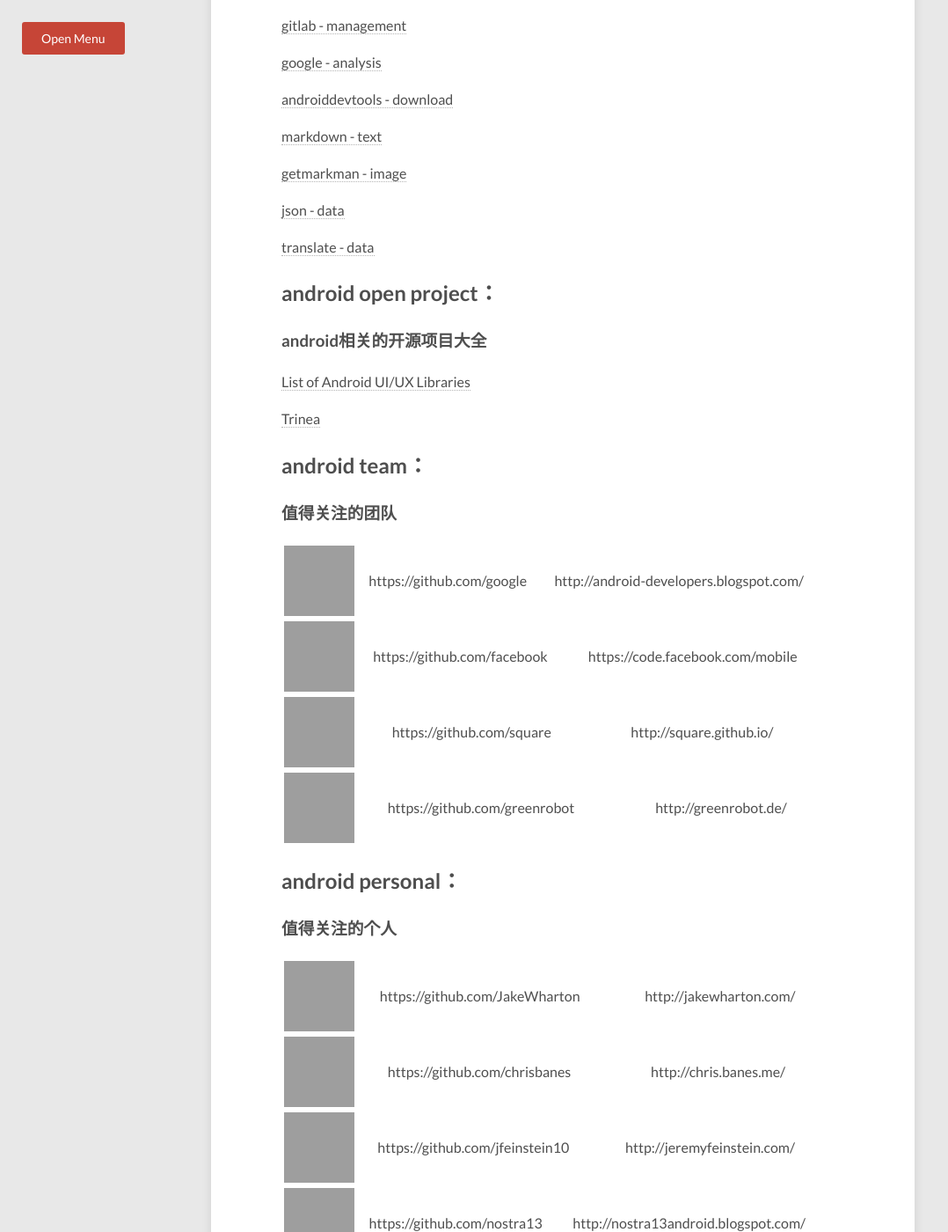
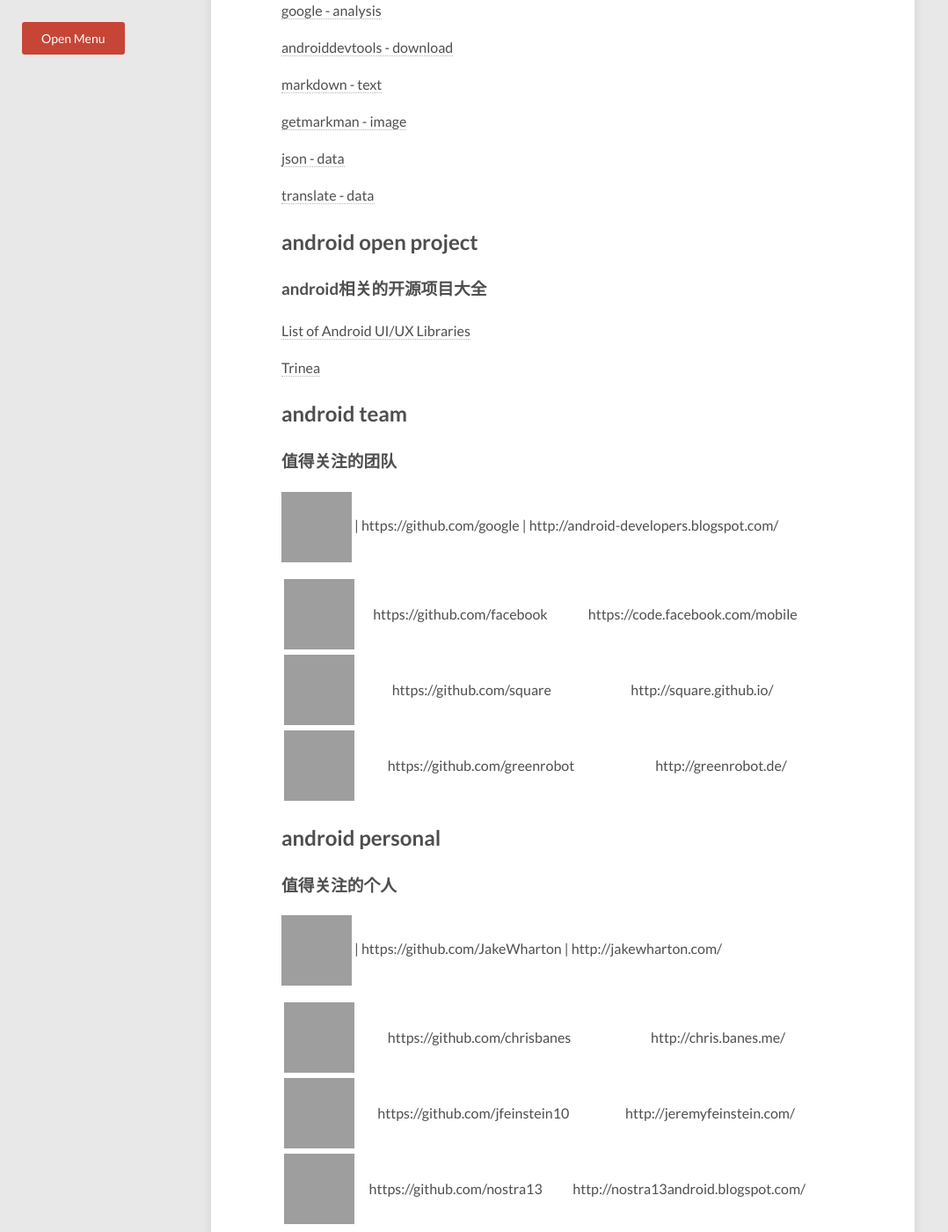
Before and after one commit to tengbinlive/tengbinlive.github.io, a Jekyll site: the page built from _posts/2016-04-28-code-android-other3.md, in a window 1280 px wide and 1400 px high, scrolled down 1334 px, cut to the strip 0-1400 px from the top of the window. Shown: the whole strip at 88% size, without its empty margins (0-1078 px from the left). Built offline with Jekyll 4.4.1, drawn with Linux system fonts in a browser that asks for light colours; nearby versions of some CDN libraries; some of the changed text lies outside the part shown; grey boxes are pictures that could not be loaded.

Commit message:
no message

```diff
--- a/_posts/2016-04-28-code-android-other3.md
+++ b/_posts/2016-04-28-code-android-other3.md
@@ -53,16 +47,15 @@
 
 [translate - data](http://translate.google.cn/)
 
-## android open project：
-### android相关的开源项目大全
+##  android open project
+###  android相关的开源项目大全
 
 [List of Android UI/UX Libraries](https://github.com/wasabeef/awesome-android-ui)
 
 [Trinea](https://github.com/Trinea/android-open-project)
 
-## android team：
-### 值得关注的团队
-
+##  android team
+###  值得关注的团队
 ![Google Android](https://avatars3.githubusercontent.com/u/1342004?s=80 "Google Android") | https://github.com/google | http://android-developers.blogspot.com/
 
 ![FaceBook](https://avatars0.githubusercontent.com/u/69631?v=3&s=80 "FaceBook") | https://github.com/facebook | https://code.facebook.com/mobile
@@ -71,9 +64,8 @@
 
 ![greenrobot](https://avatars2.githubusercontent.com/u/242242?s=80 "greenrobot") | https://github.com/greenrobot | http://greenrobot.de/
 
-## android personal：
-### 值得关注的个人
-
+##  android personal
+###  值得关注的个人
 ![JakeWharton](https://avatars0.githubusercontent.com/u/66577?s=80 "JakeWharton") | https://github.com/JakeWharton | http://jakewharton.com/
 
 ![Chris Banes](https://avatars3.githubusercontent.com/u/227486?s=80 "Chris Banes")  | https://github.com/chrisbanes | http://chris.banes.me/
@@ -82,9 +74,8 @@
 
 ![Sergey Tarasevich](https://avatars3.githubusercontent.com/u/1223348?s=80 "Sergey Tarasevich") | https://github.com/nostra13 | http://nostra13android.blogspot.com/
 
-## android treatment：
-### 没事放松放松，代码写多了没女朋友 .
-
+##  android treatment
+###  没事放松放松，代码写多了没女朋友
 [bilibili](http://www.bilibili.com/video/ent_funny_1.html)
 
 [google+](https://plus.google.com/u/0/)
```
Also changed, not shown: other parts of _posts/2016-04-28-code-android-other3.md (+6 -12 lines).
